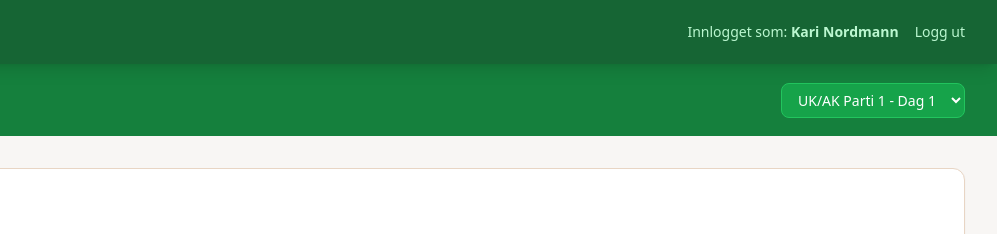
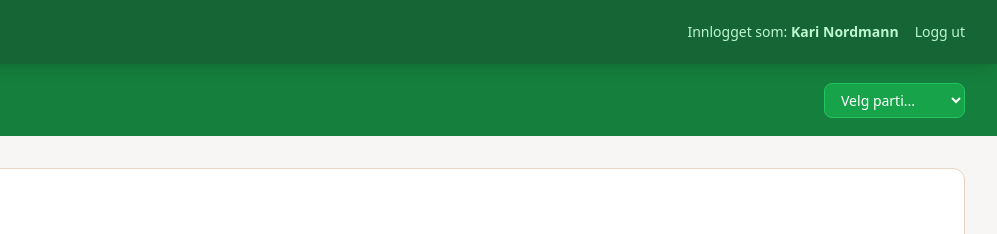
Before and after one commit to Sagabu/roel-landing, a plain HTML site: page dommer.html in a window 1280 px wide. Shown: the top 234 px of the page, 283-1280 px from the left. Drawn offline with nearby package versions, Linux system fonts and the light colour scheme; a web font is replaced by a local one.

Commit message:
Ferdig! Her er en oppsummering av endringene:
**dommer-vk.html:**
- Lagt til `id="liveRankingControls"` på live-indikator og rangering-knappen
- Oppdatert `updateUIColors()` til å skjule live-indikator og rangering-knappen for UK/AK-partier (`state.party.startsWith('ukak')`)

**dommer.html:**
- Oppdatert parti-dropdown til å inkludere alle partier (UK/AK 1-4, VK Kval 1-2, VK Finale)
- Alle partivalg redirecter nå til `dommer-vk.html`

**Resultat:**
- UK/AK-partier: Dommer ser kun hundekortene med scoring - ingen live-indikator eller rangeringsknapp
- VK-partier (Kval og Finale): Dommer ser live-indikator og rangeringsknapp med full funksjonalitet

```diff
--- a/dommer.html
+++ b/dommer.html
@@ -96,10 +96,14 @@
                     <p class="text-forest-200 text-sm">20.-21. september • Høgkjølen, Tynset</p>
                 </div>
                 <div class="flex items-center gap-4">
-                    <select id="partySelect" onchange="if(this.value === 'vkfinale') window.location.href='dommer-vk.html'" class="bg-forest-600 border border-forest-500 rounded-lg px-3 py-1.5 text-sm focus:ring-2 focus:ring-forest-400">
-                        <option value="ukak1">UK/AK Parti 1 - Dag 1</option>
-                        <option value="ukak2">UK/AK Parti 2 - Dag 2</option>
-                        <option value="vk1">VK Parti 1 - Dag 1</option>
+                    <select id="partySelect" onchange="window.location.href='dommer-vk.html'" class="bg-forest-600 border border-forest-500 rounded-lg px-3 py-1.5 text-sm focus:ring-2 focus:ring-forest-400">
+                        <option value="">Velg parti...</option>
+                        <option value="ukak1">UK/AK Parti 1</option>
+                        <option value="ukak2">UK/AK Parti 2</option>
+                        <option value="ukak3">UK/AK Parti 3</option>
+                        <option value="ukak4">UK/AK Parti 4</option>
+                        <option value="vk1">VK Kval Parti 1</option>
+                        <option value="vk2">VK Kval Parti 2</option>
                         <option value="vkfinale">⭐ VK Finale</option>
                     </select>
                 </div>
```
Also changed, not shown: dommer-vk.html (+8 -1 lines).
